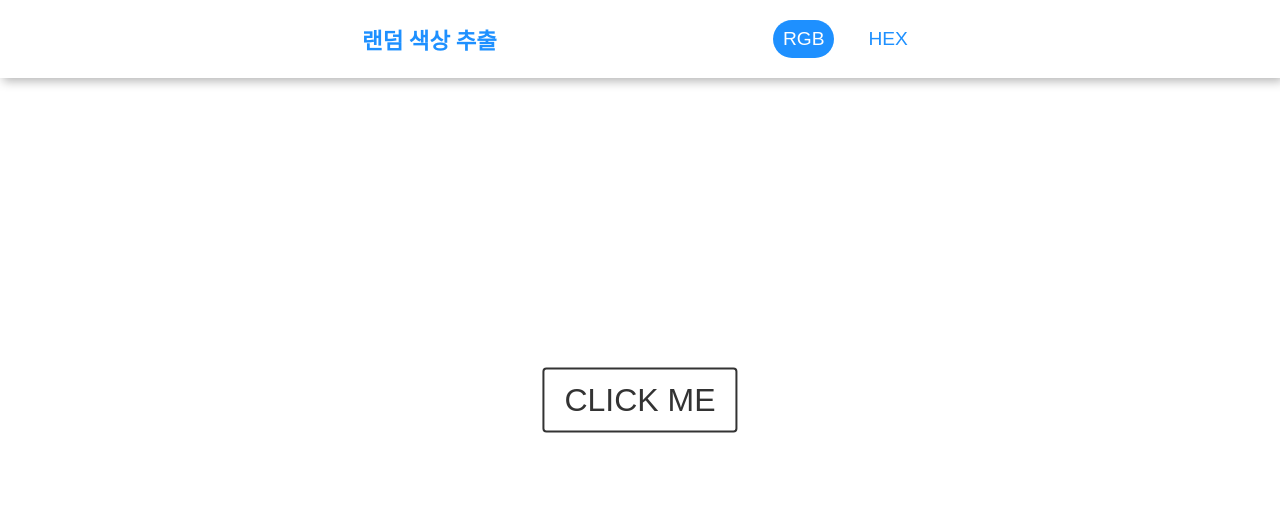
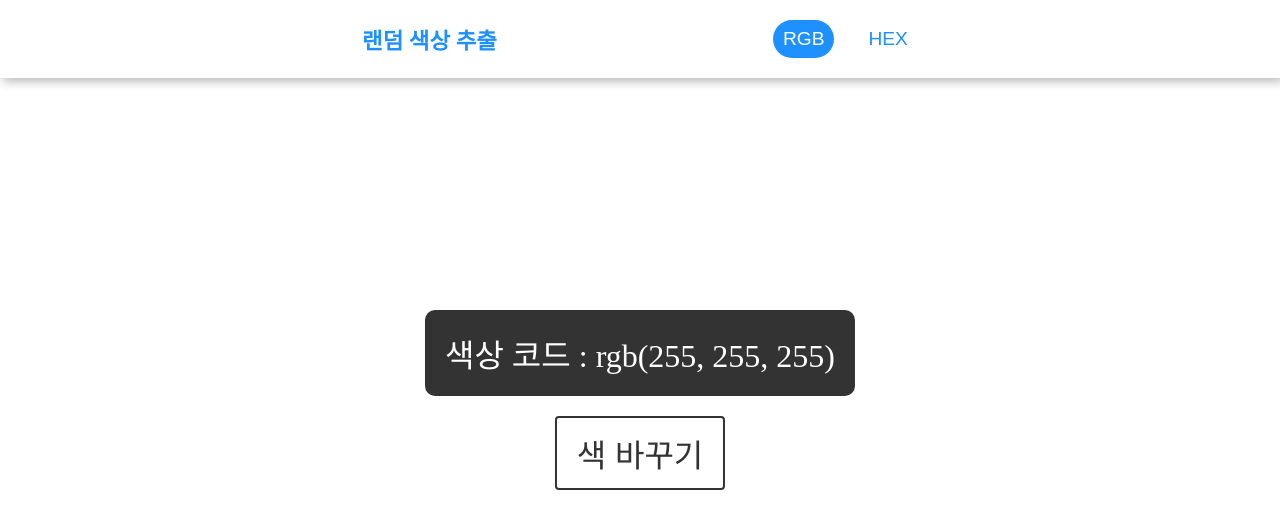
Before and after one commit to freeCodeCamp-study/jeonghyeonJo, a plain HTML site: page 01-color-flipper/index.html in a window 1280 px wide. Drawn offline with Linux system fonts and the light colour scheme.

Commit message:
[feat] color-box에 현재의 배경색 코드가 랜더링 되는 기능 추가

```diff
--- a/01-color-flipper/index.html
+++ b/01-color-flipper/index.html
@@ -19,6 +19,9 @@
         <button type="button" class="hex-button">hex</button>
       </nav>
     </header>
-    <button type="button" class="change-color-button">click me</button>
+    <div class="wrap">
+      <div class="color-box">색상 코드 : rgb(255, 255, 255)</div>
+      <button type="button" class="change-color-button">색 바꾸기</button>
+    </div>
   </body>
 </html>
--- a/01-color-flipper/main.js
+++ b/01-color-flipper/main.js
@@ -2,6 +2,7 @@ const bodyElement = document.querySelector("body");
 const changeColorButton = document.querySelector(".change-color-button");
 const rgbButton = document.querySelector(".rgb-button");
 const hexButton = document.querySelector(".hex-button");
+const colorBox = document.querySelector(".color-box");
 
 function randomNumber(maxNumber) {
   const MAX_NUMBER = maxNumber;
@@ -11,13 +12,22 @@ function randomNumber(maxNumber) {
 function handleBGHexColor() {
   const randomHexNumber = randomNumber(16777215).toString(16);
   bodyElement.style.background = `#${randomHexNumber}`;
+  renderBGColorCode(`#${randomHexNumber}`);
 }
 
 function handleBGRgbColor() {
   const randomRedNumber = randomNumber(255);
   const randomGreenNumber = randomNumber(255);
   const randomBlueNumber = randomNumber(255);
-  bodyElement.style.background = `rgba(${randomRedNumber}, ${randomGreenNumber}, ${randomBlueNumber})`;
+  bodyElement.style.background = `rgb(${randomRedNumber}, ${randomGreenNumber}, ${randomBlueNumber})`;
+  renderBGColorCode(
+    `rgb(${randomRedNumber}, ${randomGreenNumber}, ${randomBlueNumber})`
+  );
+}
+
+function renderBGColorCode(colorCode) {
+  colorBox.textContent = "";
+  colorBox.insertAdjacentHTML("beforeend", `색상 코드 : ${colorCode}`);
 }
 
 function switchColorMode(e) {
--- a/01-color-flipper/style.css
+++ b/01-color-flipper/style.css
@@ -45,16 +45,29 @@ nav button.is-active {
   border-radius: 100px;
 }
 
-.change-color-button {
+.wrap {
   position: absolute;
   top: 50%;
   left: 50%;
   transform: translate(-50%, -50%);
+  text-align: center;
+}
+
+.color-box {
+  background-color: #333;
+  color: #fff;
+  padding: 20px;
+  margin-bottom: 20px;
+  border-radius: 10px;
+  font-size: 2rem;
+}
+
+.change-color-button {
   border: 2px solid #333;
   border-radius: 4px;
   padding: 12px 20px;
   font-size: 2rem;
-  background: none;
+  background: #fff;
   text-transform: uppercase;
   color: #333;
 }
```
